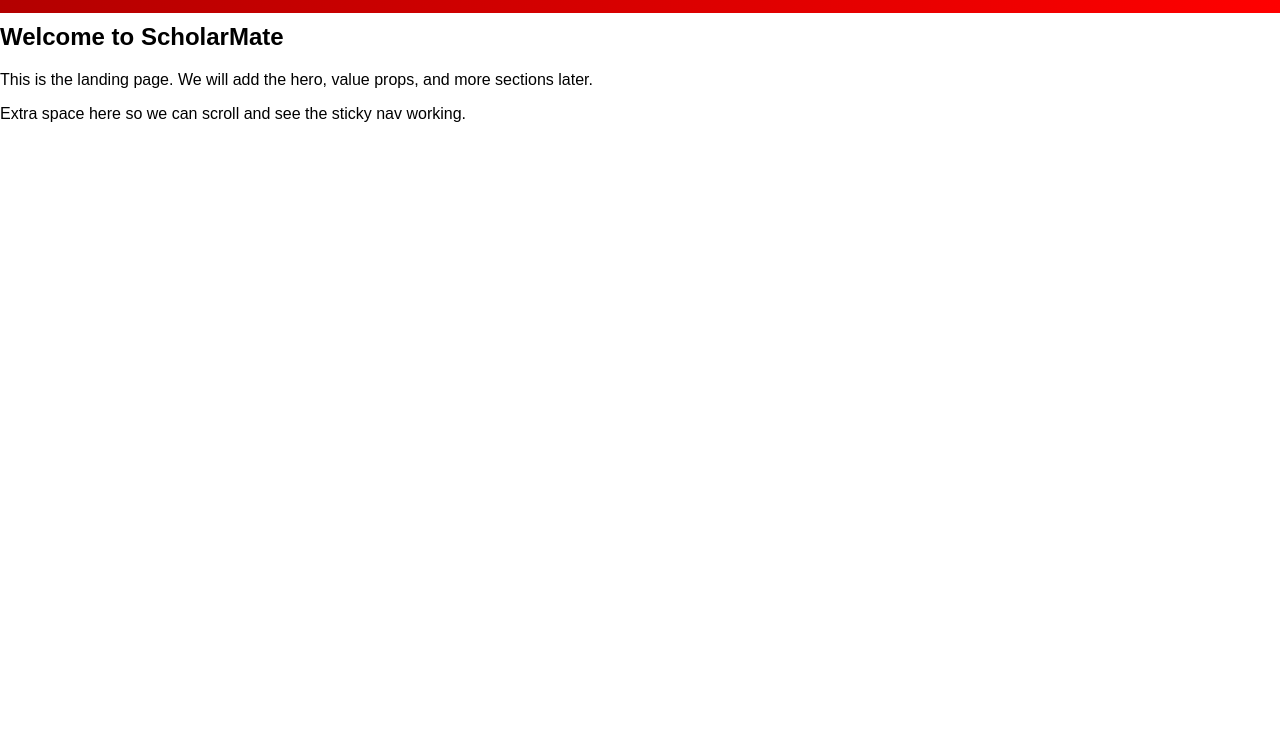
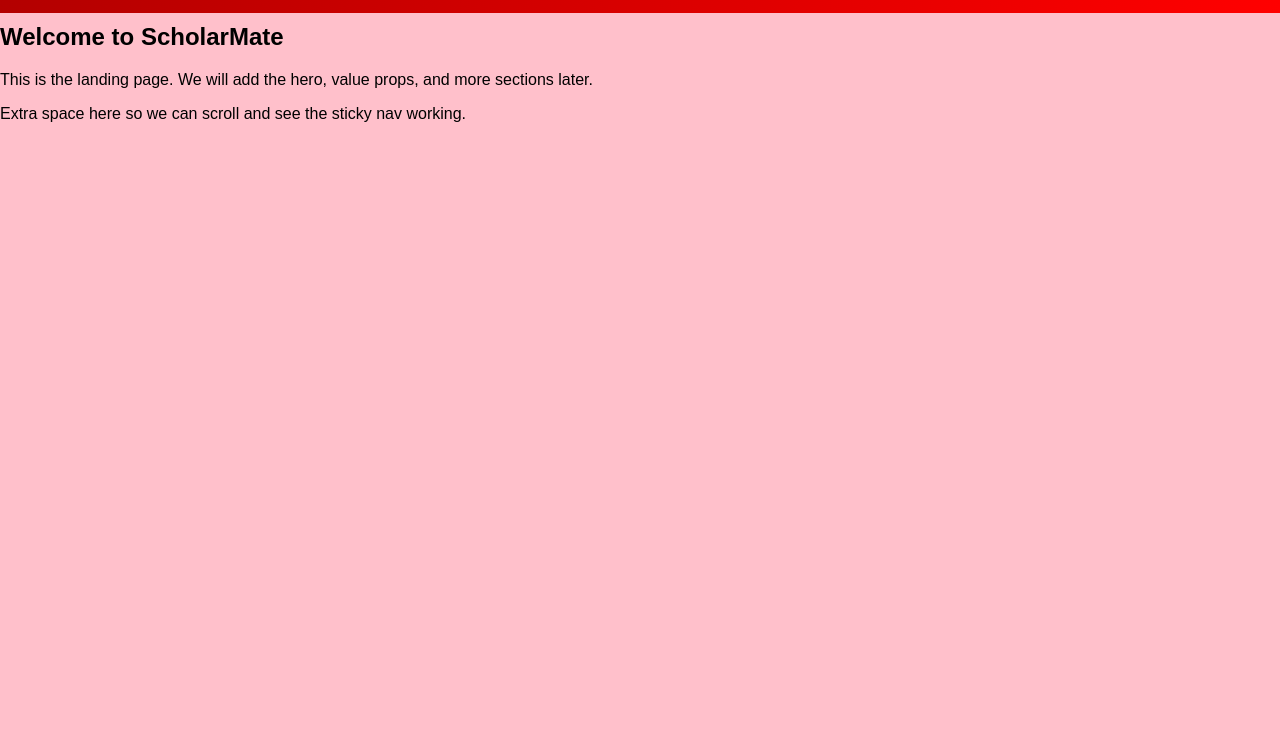
Before and after one commit to Alex-codestack/connect-platform-raider5, a plain HTML site: page index.html in a window 1280 px wide. Shown: the part 47-800 px from the top of the page. Drawn offline with Linux system fonts and the light colour scheme.

Commit message:
Update index.html

```diff
--- a/index.html
+++ b/index.html
@@ -3,7 +3,10 @@
   <meta name="viewport" content="width=device-width, initial-scale=1.0">
   <title>ScholarMate</title>
 
-  <!-- THIS LINE IS WHAT'S MISSING -->
+  <style>
+    body { background: pink; }
+  </style>
+
   <link rel="stylesheet" href="css/styles.css">
 </head>
 
```
